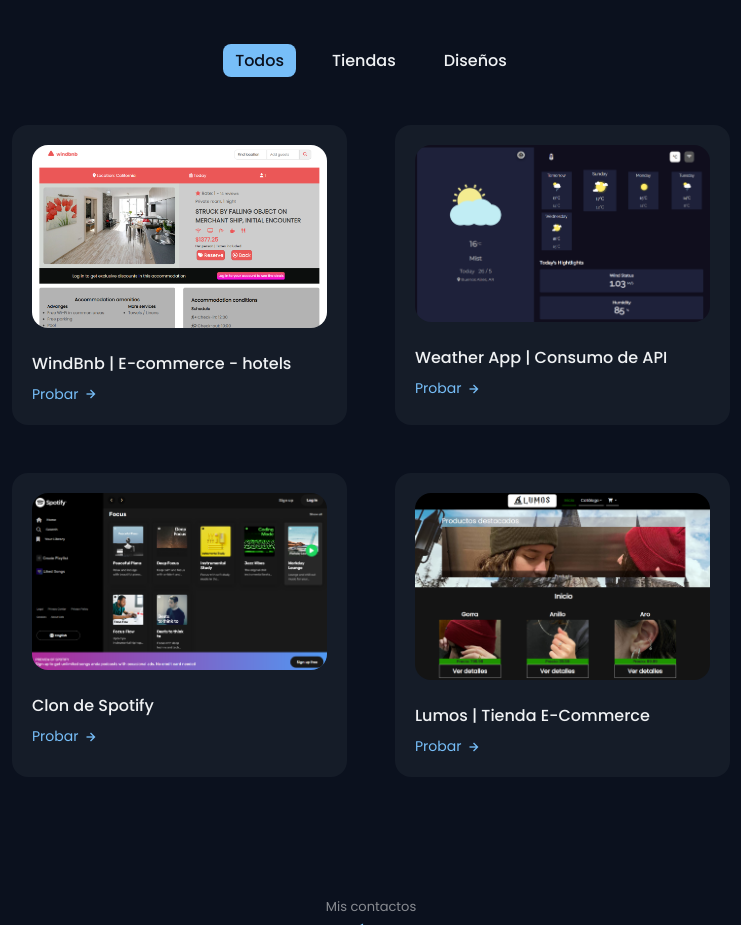
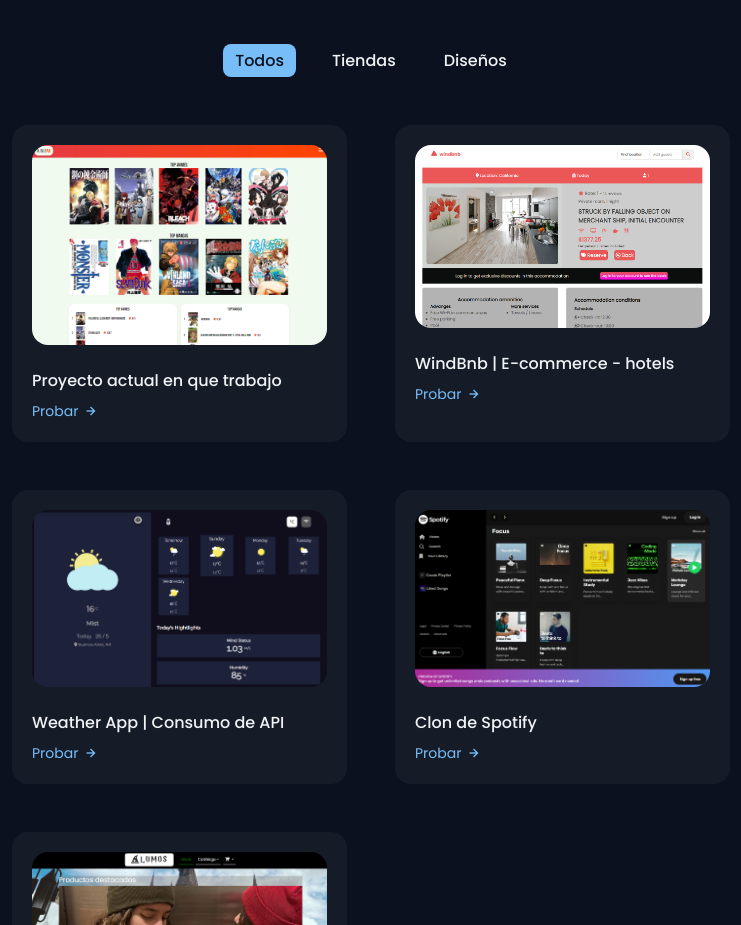
Before and after one commit to EmersonMdn/my-portfolio, a website: page index.html in a window 1280 px wide. Shown: the part 2920-3845 px from the top of the page, without its empty margins (269-1010 px from the left). Drawn offline with nearby package versions, Linux system fonts and the light colour scheme; some packages are replaced by stand-ins of ours; a script that the page names is missing.

Commit message:
nuevo proyecto agregado

```diff
--- a/index.html
+++ b/index.html
@@ -393,6 +393,19 @@
             </div>
 
             <div class="work__container container grid">
+
+                <div class="work__card mix design">
+                    <img class="work__img" src="assets/img/work5.png" alt="">
+
+                    <h3 class="work__title">Proyecto actual en que trabajo</h3>
+
+                    <a href="https://animeflvtest.netlify.app" target="_blank" class="work__button">
+                        Probar <i class='bx bx-right-arrow-alt work__icon'></i>
+                    </a>
+                </div>
+
+
+
                 <div class="work__card mix shop">
                     <img class="work__img" src="assets/img/work1.png" alt="">
 
```
Also changed, not shown: assets/img/work5.png (added).
